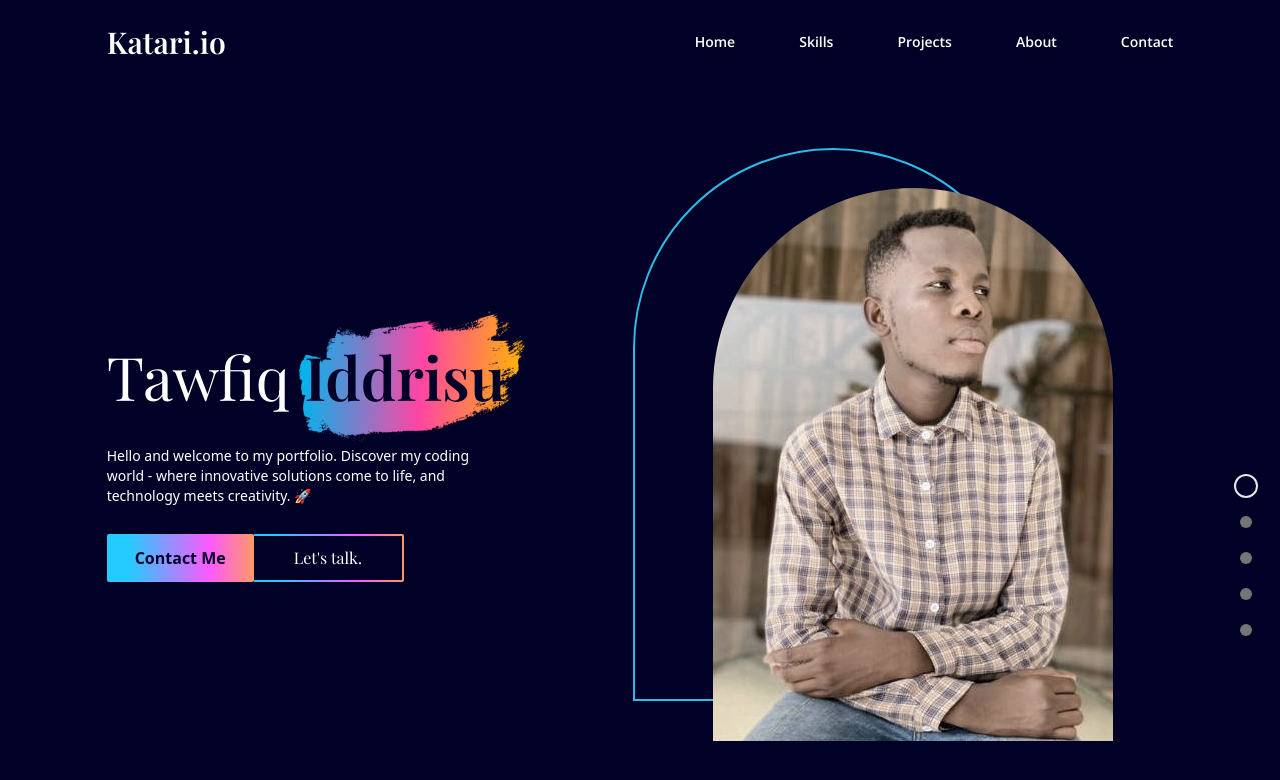
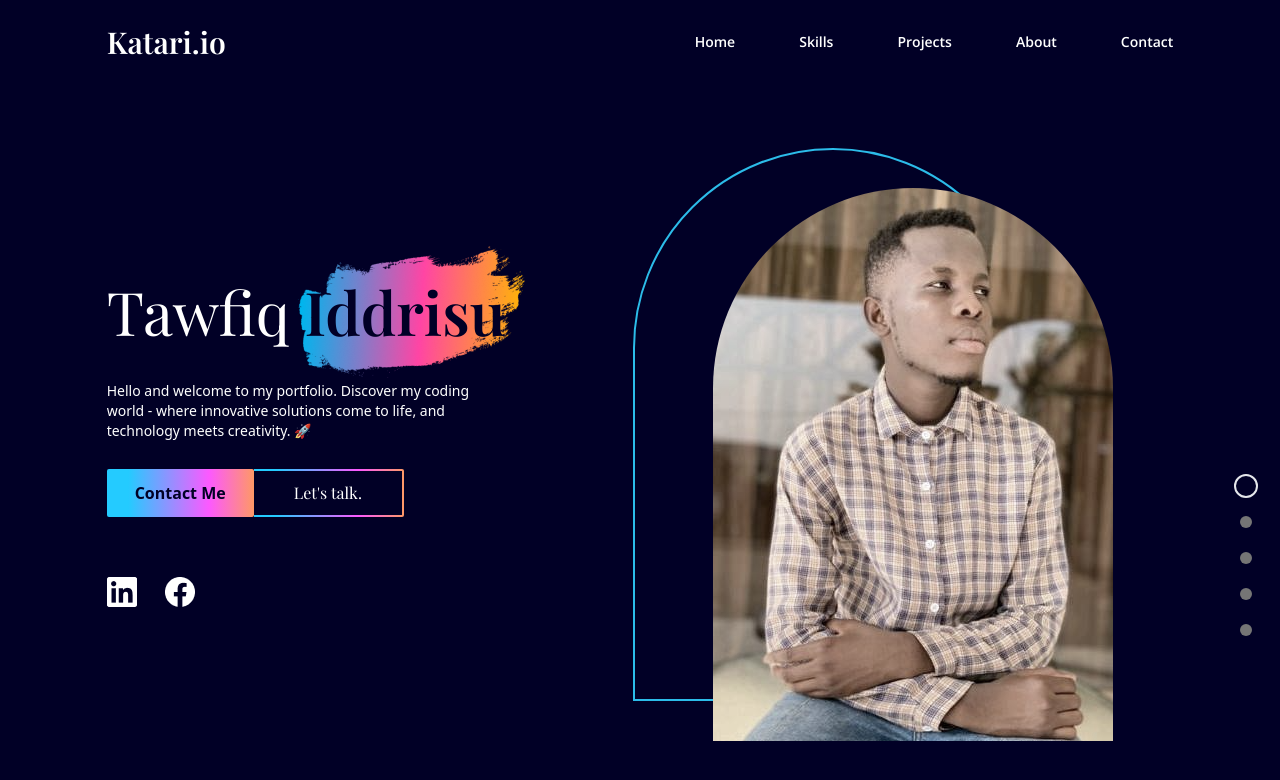
Before and after one commit to Tawphiq/personal-portfolio, a React (Vite) app: page / in a window 1280 px wide. Shown: the top 780 px of the page. Built offline with nearby package versions, Linux system fonts and the light colour scheme.

Commit message:
"added social media icons"

```diff
--- /dev/null
+++ b/src/components/SocialMediaIcons.jsx
@@ -0,0 +1,24 @@
+import React from 'react'
+
+const SocialMediaIcons = () => {
+  return (
+    <div className='flex justify-center md:justify-start my-10 gap-7'>
+        <a href="https://www.linkedin.com/in/mohammed-tawfiq-iddrisu-6469171b9/"
+        className='hover:opacity-50 transition duration-500'
+        target='_blank'
+        rel='noreferrer'>
+            <img src="../assets/linkedin.png" alt="linked-link" />
+            </a>
+
+
+            <a href="https://web.facebook.com/muhammadtawfeeque.idrees"
+        className='hover:opacity-50 transition duration-500'
+        target='_blank'
+        rel='noreferrer'>
+            <img src="../assets/facebook.png" alt="facebook-link" />
+            </a>
+    </div>
+  )
+}
+
+export default SocialMediaIcons
--- a/src/scenes/Landing.jsx
+++ b/src/scenes/Landing.jsx
@@ -1,6 +1,7 @@
 import useMediaQuery from "../hooks/useMediaQuery"
 import { motion } from "framer-motion"
 import AnchorLink from "react-anchor-link-smooth-scroll"
+import SocialMediaIcons from "../components/SocialMediaIcons"
 
 const Landing = () => {
   const isAboveMediumScreens = useMediaQuery("(min-width: 1060px)")
@@ -82,6 +83,20 @@ const Landing = () => {
           </AnchorLink>
         </motion.div>
 
+        <motion.div
+          className="flex mt-5 justify-center md:justify-start"
+          initial="hidden"
+          whileInView="visible"
+          viewport={{ once: true, amount: 0.5 }}
+          transition={{ delay: 0.4, duration: 0.5 }}
+          variants={{
+            hidden: { opacity: 0, x: -50 },
+            visible: { opacity: 1, x: 0 },
+          }}
+        >
+            <SocialMediaIcons />
+        </motion.div>
+
             </div>
     </section>
   )
```
Also changed, not shown: public/assets/github.png (added), src/assets/github.png (added).
